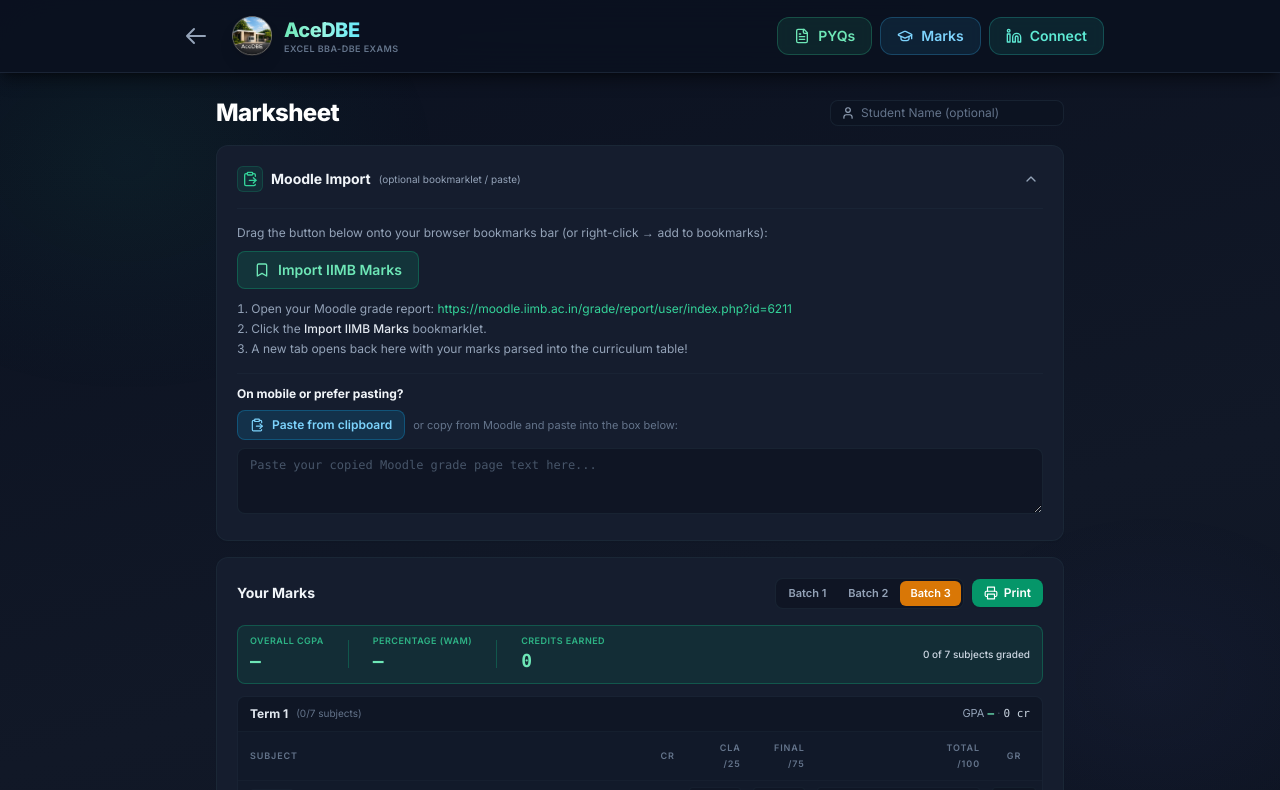
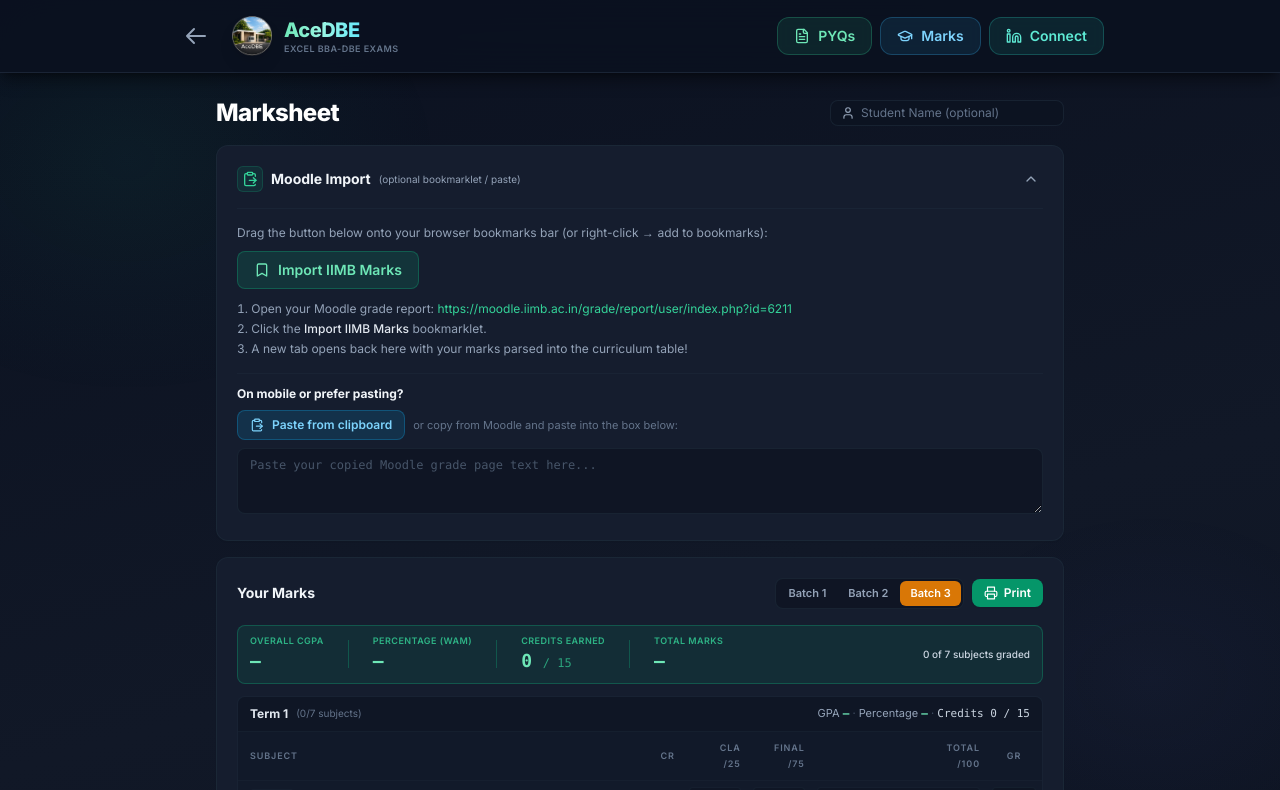
Before and after one commit to madhavgupta2002/AceDBE, a Next.js app: page /marks in a window 1280 px wide. Shown: the top 790 px of the page. Built offline with nearby package versions, Linux system fonts and the light colour scheme.

Commit message:
feat: add MarksPage component for student grade management and CGPA calculation

```diff
--- a/components/MarksPage.tsx
+++ b/components/MarksPage.tsx
@@ -596,7 +596,21 @@ export default function MarksPage() {
         return termGroups.reduce((acc, g) => acc + g.rows.length, 0);
     }, [termGroups]);
 
+    const totalCurriculumCredits = useMemo(() => {
+        return termGroups.reduce(
+            (acc, g) => acc + g.rows.reduce((sum, r) => sum + (r.subject.credits || 0), 0),
+            0
+        );
+    }, [termGroups]);
+
     const overall = useMemo(() => gpaFor(allFilledSubjects), [allFilledSubjects]);
+
+    const overallMarksStats = useMemo(() => {
+        const scored = allFilledSubjects.filter((s) => s.total !== null && s.total !== undefined);
+        const earned = Math.round(scored.reduce((sum, s) => sum + (s.total ?? 0), 0) * 100) / 100;
+        const max = scored.length * 100;
+        return { earned, max };
+    }, [allFilledSubjects]);
 
     const manualMarksCount = useMemo(() => Object.keys(manualMarks).length, [manualMarks]);
 
@@ -773,6 +787,12 @@ export default function MarksPage() {
             group.term === 5 ||
             group.rows.some((r) => r.data?.project !== null && r.data?.project !== undefined);
 
+        const termTotalCredits = group.rows.reduce((sum, r) => sum + (r.subject.credits || 0), 0);
+        const termEarnedCredits = group.credits;
+        const scoredRows = group.rows.filter((r) => r.data?.total !== null && r.data?.total !== undefined);
+        const termMarksScored = Math.round(scoredRows.reduce((sum, r) => sum + (r.data?.total ?? 0), 0) * 100) / 100;
+        const termMarksMax = scoredRows.length * 100;
+
         return (
             <div key={group.term} className="w-full text-black">
                 <table className="w-full border-collapse border border-black text-[11px] leading-tight bg-white">
@@ -780,9 +800,32 @@ export default function MarksPage() {
                         <tr className="border-b border-black">
                             <th
                                 colSpan={hasProjectCol ? 6 : 5}
-                                className="border border-black py-1 px-2 text-center font-bold text-[12px] uppercase tracking-wider bg-white text-black"
+                                className="border border-black py-1 px-2 font-bold text-[11px] uppercase tracking-wider bg-white text-black"
                             >
-                                TERM-{group.term}
+                                <div className="flex items-center justify-between px-1">
+                                    <span>TERM-{group.term}</span>
+                                    <div className="flex items-center gap-2.5 text-[10px] normal-case font-normal text-neutral-800">
+                                        <span>
+                                            GPA: <strong className="font-bold font-mono text-black">{group.gpa === null ? '—' : group.gpa.toFixed(2)}</strong>
+                                        </span>
+                                        <span className="text-neutral-300">|</span>
+                                        <span>
+                                            Percentage: <strong className="font-bold font-mono text-black">{group.percentage === null ? '—' : `${group.percentage.toFixed(2)}%`}</strong>
+                                        </span>
+                                        <span className="text-neutral-300">|</span>
+                                        <span>
+                                            Credits: <strong className="font-bold font-mono text-black">{termEarnedCredits} / {termTotalCredits}</strong>
+                                        </span>
+                                        {scoredRows.length > 0 && (
+                                            <>
+                                                <span className="text-neutral-300">|</span>
+                                                <span>
+                                                    Marks: <strong className="font-bold font-mono text-black">{termMarksScored} / {termMarksMax}</strong>
+                                                </span>
+                                            </>
+                                        )}
+                                    </div>
+                                </div>
                             </th>
                         </tr>
                         <tr className="border-b border-black font-bold text-center bg-white text-black text-[11px]">
@@ -1070,7 +1113,21 @@ export default function MarksPage() {
                                 <div>
                                     <div className="text-[9px] font-semibold uppercase tracking-wider text-emerald-400/80">Credits Earned</div>
                                     <div className="text-base sm:text-lg font-bold tabular-nums font-mono text-emerald-300">
-                                        {overall.credits}
+                                        {overall.credits} <span className="text-xs text-emerald-400/70 font-normal">/ {totalCurriculumCredits}</span>
+                                    </div>
+                                </div>
+                                <div className="h-7 w-px bg-emerald-500/30 hidden sm:block" />
+                                <div>
+                                    <div className="text-[9px] font-semibold uppercase tracking-wider text-emerald-400/80">Total Marks</div>
+                                    <div className="text-base sm:text-lg font-bold tabular-nums font-mono text-emerald-300">
+                                        {overallMarksStats.max > 0 ? (
+                                            <span>
+                                                {overallMarksStats.earned}{' '}
+                                                <span className="text-xs text-emerald-400/70 font-normal">/ {overallMarksStats.max}</span>
+                                            </span>
+                                        ) : (
+                                            '—'
+                                        )}
                                     </div>
                                 </div>
                             </div>
@@ -1132,8 +1189,24 @@ export default function MarksPage() {
                                                     </div>
                                                     <div className="h-6 w-px bg-neutral-300" />
                                                     <div>
-                                                        <span className="text-[9px] font-bold text-neutral-500 uppercase tracking-wider block">Credits</span>
-                                                        <span className="text-sm sm:text-base font-extrabold font-mono text-black">{overall.credits}</span>
+                                                        <span className="text-[9px] font-bold text-neutral-500 uppercase tracking-wider block">Total Credits</span>
+                                                        <span className="text-sm sm:text-base font-extrabold font-mono text-black">
+                                                            {overall.credits} <span className="text-[10px] text-neutral-500 font-normal">/ {totalCurriculumCredits}</span>
+                                                        </span>
+                                                    </div>
+                                                    <div className="h-6 w-px bg-neutral-300" />
+                                                    <div>
+                                                        <span className="text-[9px] font-bold text-neutral-500 uppercase tracking-wider block">Total Marks</span>
+                                                        <span className="text-sm sm:text-base font-extrabold font-mono text-black">
+                                                            {overallMarksStats.max > 0 ? (
+                                                                <span>
+                                                                    {overallMarksStats.earned}{' '}
+                                                                    <span className="text-[10px] text-neutral-500 font-normal">/ {overallMarksStats.max}</span>
+                                                                </span>
+                                                            ) : (
+                                                                '—'
+                                                            )}
+                                                        </span>
                                                     </div>
                                                 </div>
                                             </div>
@@ -1166,23 +1239,38 @@ export default function MarksPage() {
                                                         ({group.rows.filter((r) => r.data !== null).length}/{group.rows.length} subjects)
                                                     </span>
                                                 </div>
+                                                {(() => {
+                                                    const termTotalCredits = group.rows.reduce((sum, r) => sum + (r.subject.credits || 0), 0);
+                                                    const scoredRows = group.rows.filter((r) => r.data?.total !== null && r.data?.total !== undefined);
+                                                    const termMarksScored = Math.round(scoredRows.reduce((sum, r) => sum + (r.data?.total ?? 0), 0) * 100) / 100;
+                                                    const termMarksMax = scoredRows.length * 100;
+
+                                                    return (
                                                         <div className="text-[11px] text-slate-400">
                                                             GPA{' '}
                                                             <span className="font-bold tabular-nums font-mono text-emerald-300">
                                                                 {group.gpa === null ? '—' : group.gpa.toFixed(2)}
                                                             </span>
-                                                    {group.percentage !== null && (
+                                                            <span className="text-slate-600"> · </span>
+                                                            Percentage{' '}
+                                                            <span className="font-bold tabular-nums font-mono text-emerald-300">
+                                                                {group.percentage === null ? '—' : `${group.percentage.toFixed(2)}%`}
+                                                            </span>
+                                                            <span className="text-slate-600"> · </span>
+                                                            <span className="tabular-nums font-mono text-slate-300">
+                                                                Credits {group.credits} / {termTotalCredits}
+                                                            </span>
+                                                            {scoredRows.length > 0 && (
                                                                 <>
                                                                     <span className="text-slate-600"> · </span>
-                                                            WAM{' '}
-                                                            <span className="font-bold tabular-nums font-mono text-emerald-300">
-                                                                {group.percentage.toFixed(2)}%
+                                                                    <span className="tabular-nums font-mono text-slate-300">
+                                                                        Marks {termMarksScored}/{termMarksMax}
                                                                     </span>
                                                                 </>
                                                             )}
-                                                    <span className="text-slate-600"> · </span>
-                                                    <span className="tabular-nums font-mono text-slate-300">{group.credits} cr</span>
                                                         </div>
+                                                    );
+                                                })()}
                                             </div>
 
                                             {/* Term Subjects Table with Inline Editing */}
@@ -1359,8 +1447,24 @@ export default function MarksPage() {
                                     </div>
                                     <div className="h-6 w-px bg-neutral-300" />
                                     <div>
-                                        <span className="text-[9px] font-bold text-neutral-500 uppercase tracking-wider block">Credits</span>
-                                        <span className="text-sm font-extrabold font-mono text-black">{overall.credits}</span>
+                                        <span className="text-[9px] font-bold text-neutral-500 uppercase tracking-wider block">Total Credits</span>
+                                        <span className="text-sm font-extrabold font-mono text-black">
+                                            {overall.credits} <span className="text-[10px] text-neutral-600 font-normal">/ {totalCurriculumCredits}</span>
+                                        </span>
+                                    </div>
+                                    <div className="h-6 w-px bg-neutral-300" />
+                                    <div>
+                                        <span className="text-[9px] font-bold text-neutral-500 uppercase tracking-wider block">Total Marks</span>
+                                        <span className="text-sm font-extrabold font-mono text-black">
+                                            {overallMarksStats.max > 0 ? (
+                                                <span>
+                                                    {overallMarksStats.earned}{' '}
+                                                    <span className="text-[10px] text-neutral-600 font-normal">/ {overallMarksStats.max}</span>
+                                                </span>
+                                            ) : (
+                                                '—'
+                                            )}
+                                        </span>
                                     </div>
                                 </div>
                             </div>
```
Lines whose indentation alone changed are shown as unchanged.
